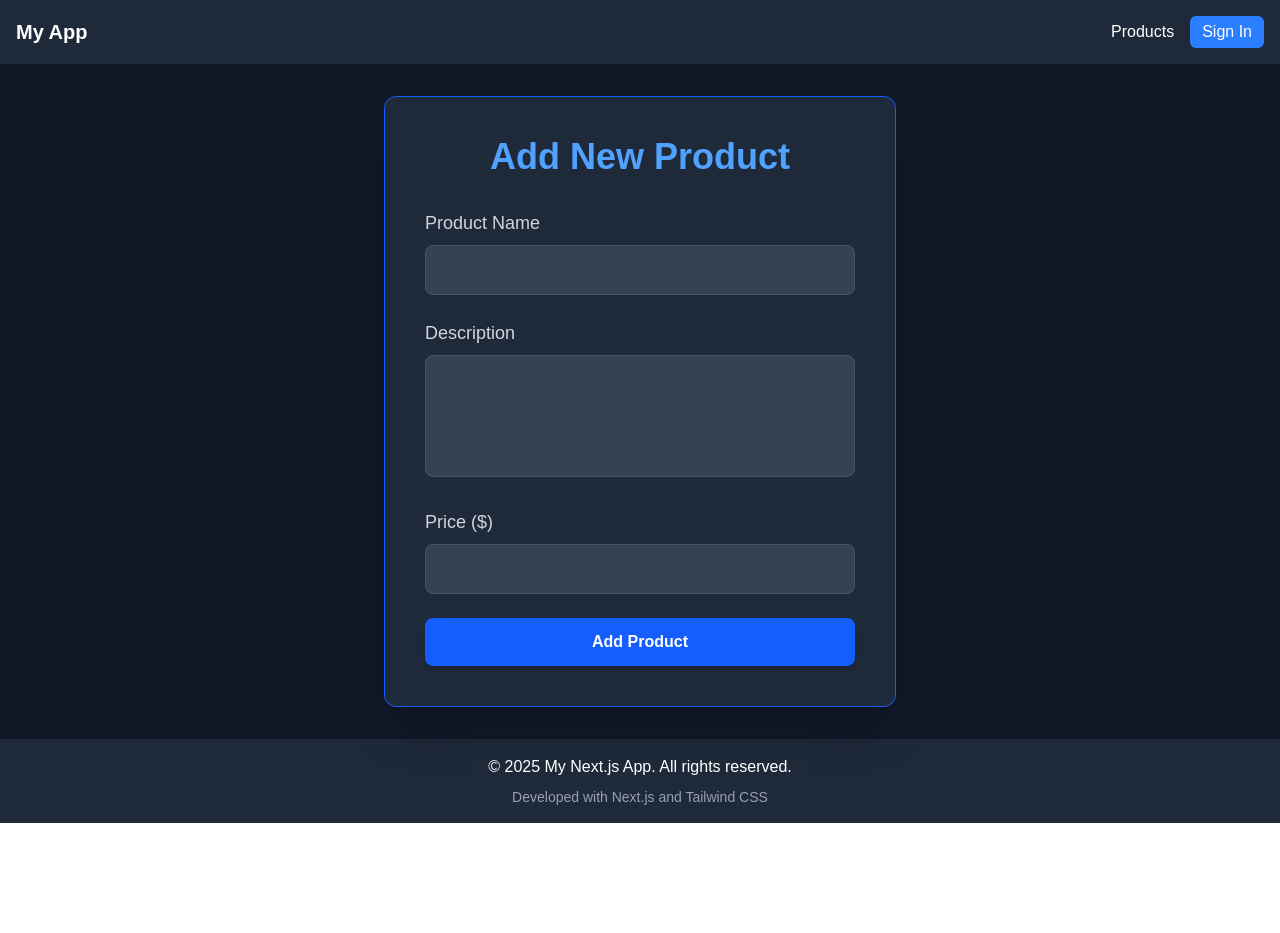
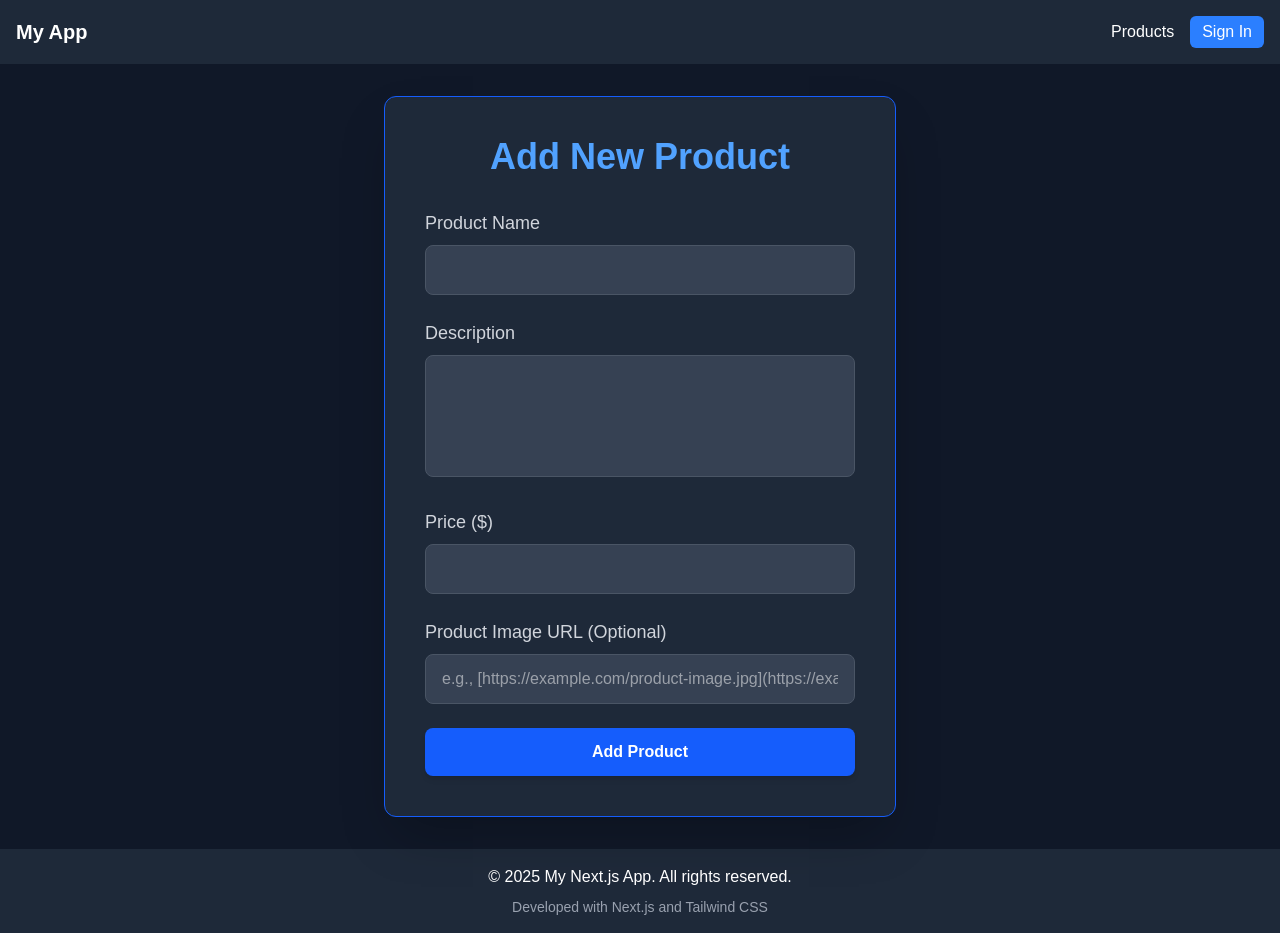
Before and after one commit to Subroto89/introductory-next-app, a Next.js app: page /dashboard/add-product in a window 1280 px wide. Before the commit the page ends 823 px from the top, so only its background shows below. Built offline with nearby package versions, Linux system fonts and the light colour scheme; no server answers.

Commit message:
Photo Adding Functionality Added On Add Product Component

```diff
--- a/src/app/dashboard/add-product/page.jsx
+++ b/src/app/dashboard/add-product/page.jsx
@@ -10,6 +10,7 @@ export default function AddProductPage() {
   const [name, setName] = useState("");
   const [description, setDescription] = useState("");
   const [price, setPrice] = useState("");
+  const [imageUrl, setImageUrl] = useState(""); // New state for image URL
   const [loading, setLoading] = useState(false);
   const router = useRouter();
 
@@ -21,6 +22,7 @@ export default function AddProductPage() {
       name,
       description,
       price: parseFloat(price),
+      imageUrl, // Include the image URL in the product data
     };
 
     try {
@@ -40,7 +42,7 @@ export default function AddProductPage() {
         setName("");
         setDescription("");
         setPrice("");
-
+        setImageUrl(""); // Clear image URL field
 
         setTimeout(() => {
           router.push("/products");
@@ -108,6 +110,21 @@ export default function AddProductPage() {
               disabled={loading}
             />
           </div>
+          {/* New field for Product Image URL */}
+          <div>
+            <label htmlFor="imageUrl" className="block text-lg font-medium text-gray-300 mb-2">
+              Product Image URL (Optional)
+            </label>
+            <input
+              type="text"
+              id="imageUrl"
+              className="w-full px-4 py-3 bg-gray-700 border border-gray-600 rounded-lg text-white focus:ring-blue-500 focus:border-blue-500 transition-colors"
+              value={imageUrl}
+              onChange={(e) => setImageUrl(e.target.value)}
+              disabled={loading}
+              placeholder="e.g., [https://example.com/product-image.jpg](https://example.com/product-image.jpg)"
+            />
+          </div>
           <button
             type="submit"
             className="w-full bg-blue-600 hover:bg-blue-700 text-white font-bold py-3 px-6 rounded-lg transition-all duration-300 shadow-md hover:shadow-lg focus:outline-none focus:ring-4 focus:ring-blue-300 disabled:opacity-50 disabled:cursor-not-allowed flex items-center justify-center"
```
